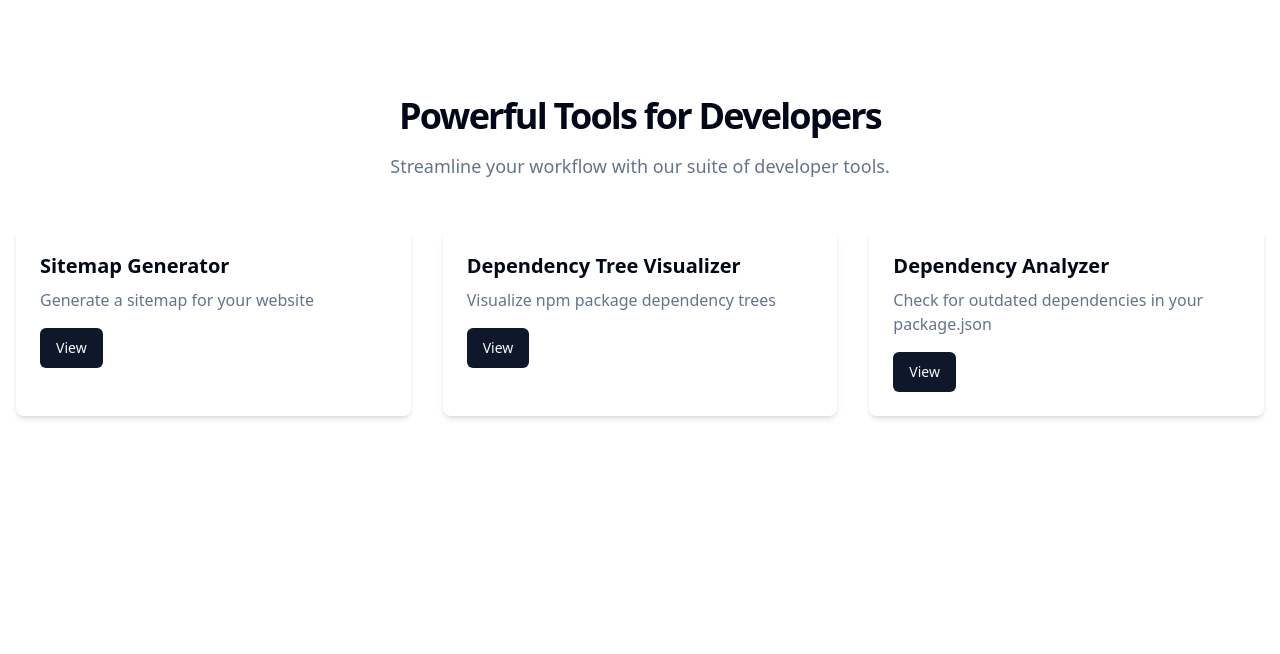
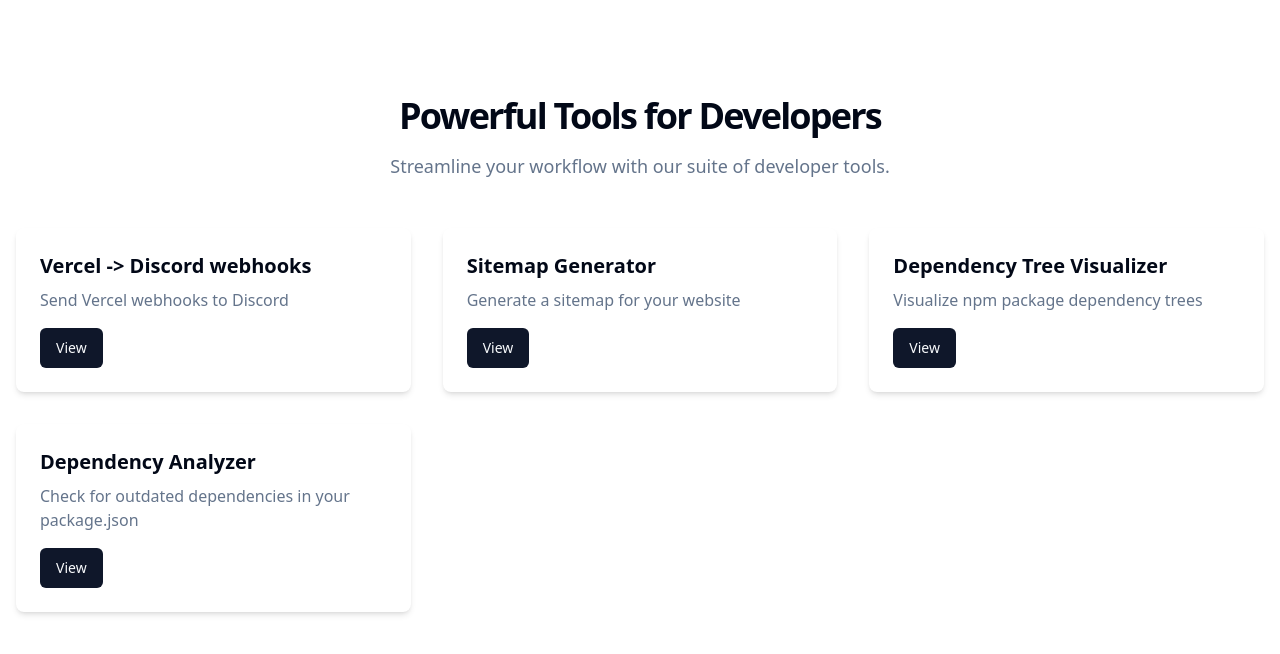
Before and after one commit to JedPattersonn/devly, a Next.js app: page / in a window 1280 px wide. Shown: the top 654 px of the page. Built offline with nearby package versions, Linux system fonts and the light colour scheme.

Commit message:
Update home page and SEO

```diff
--- a/src/app/page.tsx
+++ b/src/app/page.tsx
@@ -2,6 +2,11 @@
 import Link from "next/link";
 
 const tools = [
+  {
+    name: "Vercel -> Discord webhooks",
+    description: "Send Vercel webhooks to Discord",
+    href: "/vercel-webhooks",
+  },
   {
     name: "Sitemap Generator",
     description: "Generate a sitemap for your website",
@@ -19,7 +24,7 @@
   },
 ];
 
-export default function Component() {
+export default function HomePage() {
   return (
     <main className="container max-w-7xl mx-auto px-4 py-12 md:py-24">
       <div className="text-center mb-12">
--- a/src/app/sitemap-generator/layout.tsx
+++ b/src/app/sitemap-generator/layout.tsx
@@ -1,5 +1,4 @@
 import type { Metadata } from "next";
-import { Navbar } from "@/components/Navbar";
 
 export const metadata: Metadata = {
   title: "Sitemap Generator",
@@ -8,10 +7,5 @@
 };
 
 export default function Layout({ children }: { children: React.ReactNode }) {
-  return (
-    <main>
-      <Navbar />
-      {children}
-    </main>
-  );
+  return <main>{children}</main>;
 }
--- a/src/app/sitemap.ts
+++ b/src/app/sitemap.ts
@@ -29,5 +29,10 @@
       changeFrequency: "monthly",
       priority: 0.8,
     },
+    {
+      url: "https://wwww.devly.dev/vercel-webhooks",
+      changeFrequency: "monthly",
+      priority: 0.8,
+    },
   ];
 }
--- /dev/null
+++ b/src/app/vercel-webhooks/layout.tsx
@@ -0,0 +1,15 @@
+import type { Metadata } from "next";
+
+export const metadata: Metadata = {
+  title: "Vercel -> Discord webhooks",
+  description: "Get Vercel webhooks and send them to Discord",
+  keywords: ["vercel", "discord", "webhooks", "devly", "dev", "devly.dev"],
+};
+
+export default function Layout({ children }: { children: React.ReactNode }) {
+  return (
+    <>
+      <main>{children}</main>
+    </>
+  );
+}
```
Also changed, not shown: 1 other file (tests, documents, lock files or other folders).
